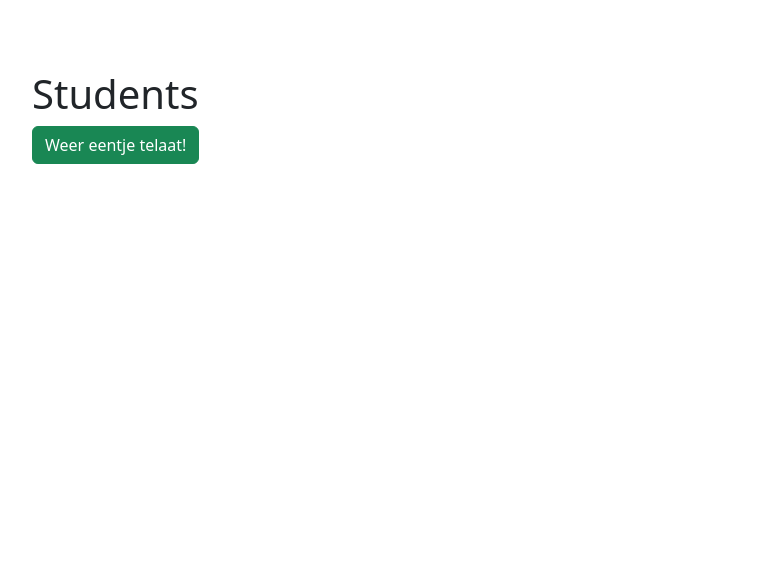
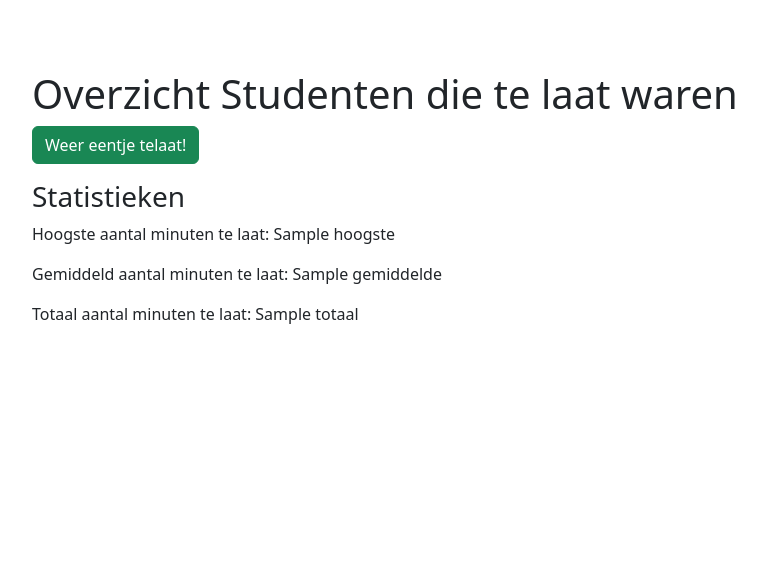
Before and after one commit to Deturr/student, a Yii app: template views/student/index.php in a window 1280 px wide. Shown: the top 582 px of the page, without its empty margins (53-819 px from the left). Run offline with PHP 8.4 and a stand-in for Yii, Linux system fonts and the light colour scheme; the template is opened without the code that fills it: most values are stand-ins (such as "Sample title", 1, 10 or a date in 2020); data that the repository does not hold is empty; some libraries are stand-ins or nearby versions.

Commit message:
Yii Challenge

```diff
--- a/views/student/index.php
+++ b/views/student/index.php
@@ -10,9 +10,10 @@ use yii\grid\GridView;
 /** @var app\models\StudentSearch $searchModel */
 /** @var yii\data\ActiveDataProvider $dataProvider */
 
-$this->title = 'Students';
+$this->title = 'Overzicht Studenten die te laat waren';
 $this->params['breadcrumbs'][] = $this->title;
 ?>
+
 <div class="student-index">
 
     <h1><?= Html::encode($this->title) ?></h1>
@@ -26,10 +27,19 @@ $this->params['breadcrumbs'][] = $this->title;
         'columns' => [
             //['class' => 'yii\grid\SerialColumn'],
             //'id',
-            'naam',
+            [
+                'attribute' => 'naam',
+                  'label'     => 'Naam Student',
+            ],
             'klas',
-            'minuten',
-            'reden',
+            [
+                'attribute' => 'minuten',
+                  'label'     => 'Minuten te laat',
+            ],
+            [
+                'attribute' => 'reden',
+                  'label'     => 'Reden te laat',
+            ],
             [
                 'class' => ActionColumn::className(),
                 'urlCreator' => function ($action, Student $model, $key, $index, $column) {
@@ -37,11 +47,17 @@ $this->params['breadcrumbs'][] = $this->title;
                  }
             ],
         ],
-    ]); ?>
+    ]);
+    ?>
 
 <p>
         <?= Html::a('Weer eentje telaat!', ['create'], ['class' => 'btn btn-success']) ?>
     </p>
-
+<table>
+        <h3>Statistieken</h3>
+        <p>Hoogste aantal minuten te laat: <?php echo $hoogste;; ?></p>
+        <p>Gemiddeld aantal minuten te laat: <?php echo $gemiddelde; ?></p>
+        <p>Totaal aantal minuten te laat: <?php echo $totaal; ?></p>
+</table>
 
 </div>
```
Also changed, not shown: controllers/StudentController.php (+10 -1 lines).
